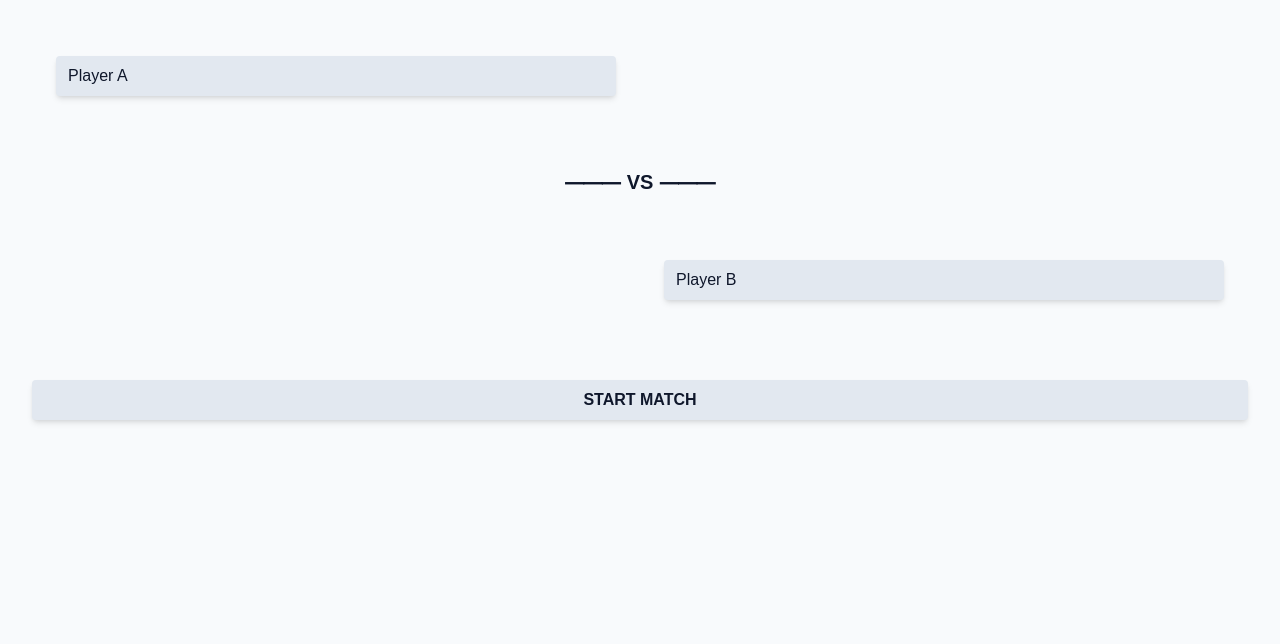
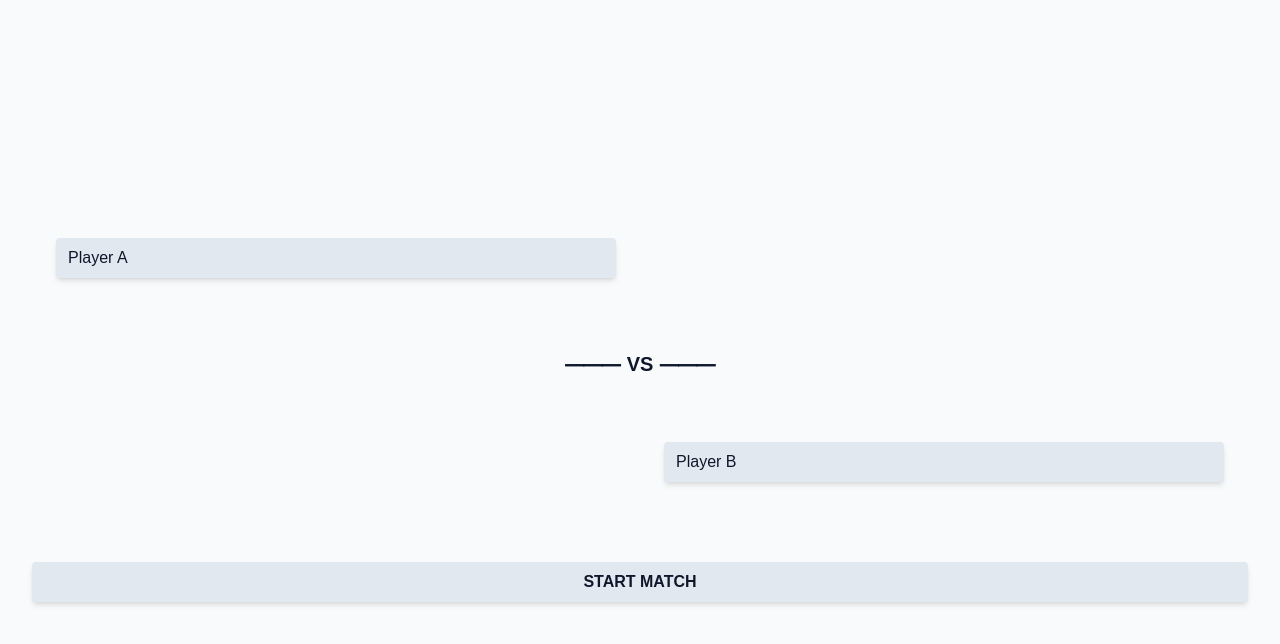
Before and after one commit to rajatroy-dev/shuttle-score, a Next.js app: page /setup in a window 1280 px wide. Shown: the top 644 px of the page. Built offline with nearby package versions, Linux system fonts and the light colour scheme.

Commit message:
WIP UI Refactor

```diff
--- a/src/app/layout.tsx
+++ b/src/app/layout.tsx
@@ -33,7 +33,11 @@ export default function RootLayout({
           bg-slate-50 text-slate-900
           dark:bg-slate-900 dark:text-slate-50
         `}>
-        <AppStoreProvider>{children}</AppStoreProvider>
+        <AppStoreProvider>
+          <div className="container mx-auto px-8">
+            {children}
+          </div>
+        </AppStoreProvider>
       </body>
     </html>
   );
--- a/src/app/page.tsx
+++ b/src/app/page.tsx
@@ -12,8 +12,7 @@ export default function Home() {
   const router = useRouter();
 
   return (
-    <div className="container mx-auto px-8">
-      <div className="flex flex-col">
+    <div className="flex flex-col justify-center items-center h-screen">
       <div
         onClick={(e) => {
           e.preventDefault();
@@ -55,6 +54,5 @@ export default function Home() {
         DOUBLES
       </div>
     </div>
-    </div>
   );
 }
--- a/src/app/ui/doubles/setup.tsx
+++ b/src/app/ui/doubles/setup.tsx
@@ -24,8 +24,8 @@ export default function DoublesSetup() {
   const router = useRouter();
 
   return (
-    <div className="container mx-auto px-8">
-      <div className="flex flex-row">
+    <div className="flex flex-col justify-center items-center h-screen">
+      <div className="flex flex-row w-full">
         <div className="mt-8 mb-4 border-2 rounded p-6 basis-full md:basis-1/2">
           <div className="mb-6">
             <input
@@ -74,7 +74,7 @@ export default function DoublesSetup() {
         VS
         &#11835;
       </p>
-      <div className="flex flex-row">
+      <div className="flex flex-ro w-full">
         <div className="hidden md:block basis-1/2"></div>
         <div className="my-4 border-2 rounded p-6 basis-full md:basis-1/2">
           <div className="mb-6">
--- a/src/app/ui/singles/setup.tsx
+++ b/src/app/ui/singles/setup.tsx
@@ -16,8 +16,8 @@ export default function SinglesSetup() {
   const router = useRouter();
 
   return (
-    <div className="container mx-auto px-8">
-      <div className="flex flex-row">
+    <div className="flex flex-col justify-center items-center h-screen">
+      <div className="flex flex-row w-full">
         <div className={`
           mt-8 mb-4 p-6
           basis-full md:basis-1/2
@@ -47,7 +47,7 @@ export default function SinglesSetup() {
         VS
         &#11835;
       </p>
-      <div className="flex flex-row">
+      <div className="flex flex-row w-full">
         <div className={`
           hidden md:block
           basis-1/2
```
Lines whose indentation alone changed are shown as unchanged.
